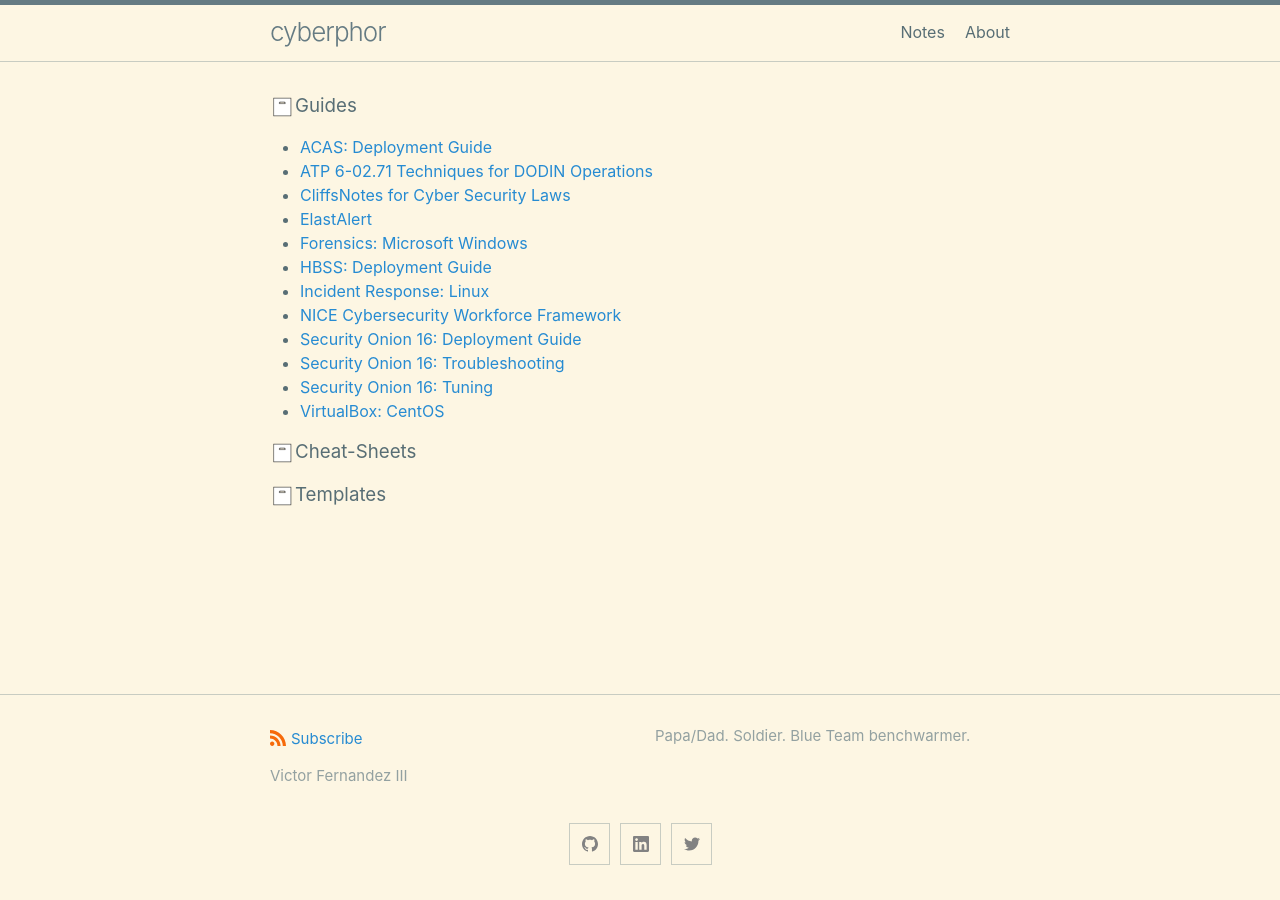
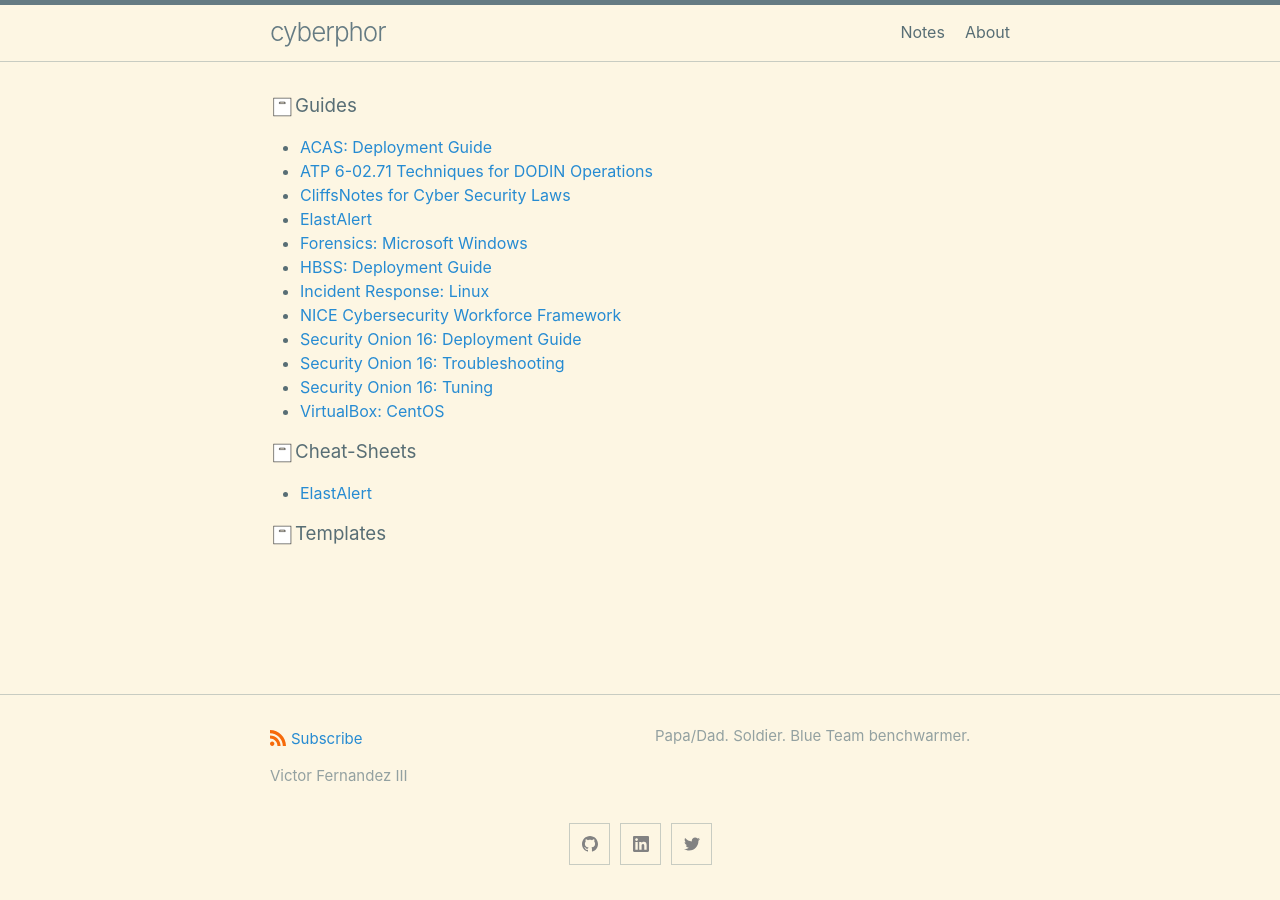
Before and after one commit to cyberphor/blog, a Jekyll site: the page built from notes.md, in a window 1280 px wide. Built offline with Jekyll 4.4.1, drawn with Linux system fonts in a browser that asks for light colours.

Commit message:
Update notes.md

```diff
--- a/notes.md
+++ b/notes.md
@@ -22,7 +22,7 @@ permalink: 'notes'
 <ul class="notes-list">
   {% assign sorted_posts = site.posts | sort: 'title' %}
   {% for post in sorted_posts %}
-    {% if post.subcategory == 'tool-cheat-sheets' %}
+    {% if post.subcategory == 'cheat-sheets' %}
       <li>
         <a href="{{ post.url | relative_url }}">
           {{ post.title }}
```
